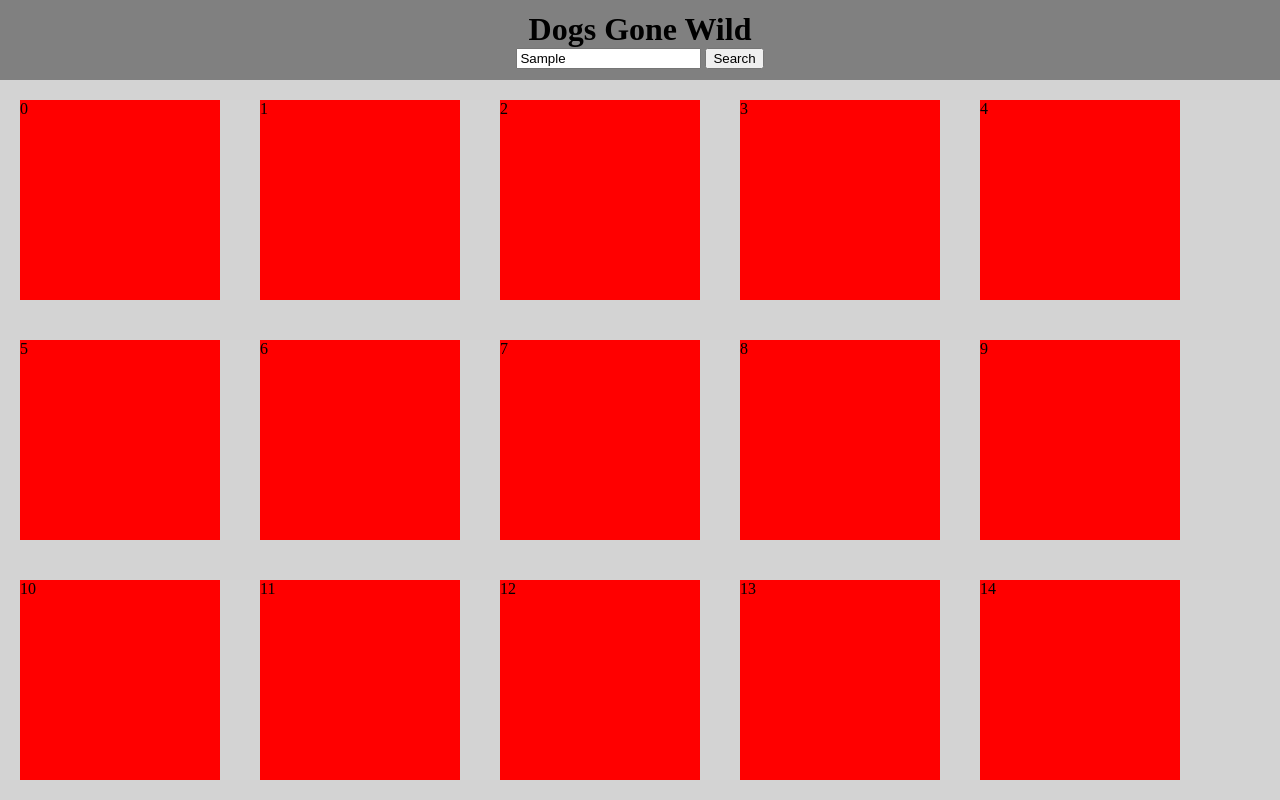
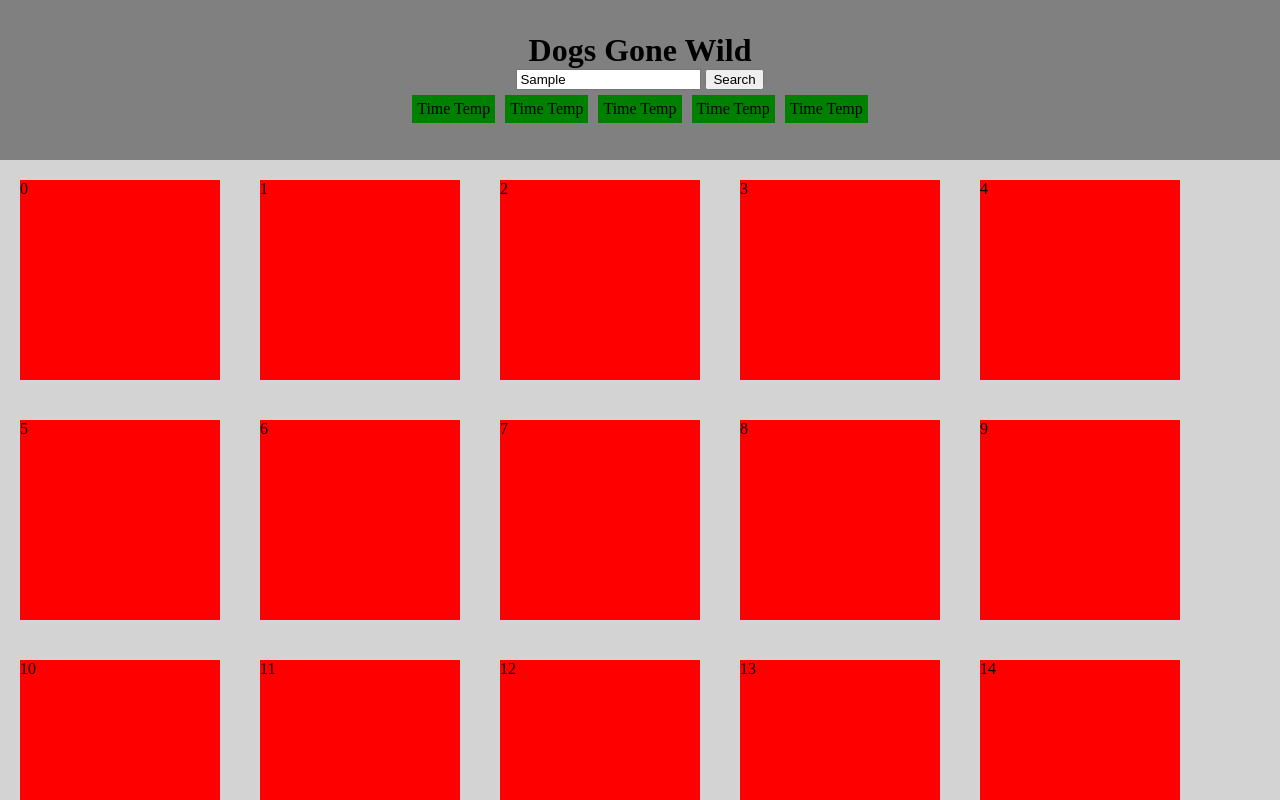
Before and after one commit to Trevor-McGuire/Project-1, a plain HTML site: page index.html in a window 1280 px wide. Both pictures are taken after typing "Sample" into the empty fields and a click on the button "Search". Drawn offline with nearby package versions, Linux system fonts and the light colour scheme; no server answers.

Commit message:
elements to hold weather data added

```diff
--- a/assets/script/script.js
+++ b/assets/script/script.js
@@ -18,7 +18,6 @@ function locationPicked(e) {
     // todo validate input
     transformToPhase2()
   }
-
 }
 
 function transformToPhase2() {
@@ -29,15 +28,17 @@ function transformToPhase2() {
   var header = document.querySelector("header")
   var aside = document.querySelector("aside")
   var main = document.querySelector("main")
+  var weather = document.querySelector(".weather")
 
   // clear anything from <aside> and <main>
   aside.textContent = '';
   main.textContent = '';
 
   // change heights and widths
-  header.setAttribute("style","height:10%;width:100%")
-  aside.setAttribute("style","height:90%;width:0%")
-  main.setAttribute("style","height:90%;width:100%")
+  header.setAttribute("style","height:20%;width:100%")
+  aside.setAttribute("style","height:80%;width:0%")
+  main.setAttribute("style","height:80%;width:100%")
+  weather.setAttribute("style","display:flex;")
 
   // create 20 rancom articles for testing purposes
   for (i=0 ; i<20 ; i++) {
@@ -59,9 +60,9 @@ function transformToPhase3(e) {
   var main = document.querySelector("main")
 
   // change heights and widths
-  header.setAttribute("style","height:10%;width:100%")
-  aside.setAttribute("style","height:90%;width:50%")
-  main.setAttribute("style","height:90%;width:50%")
+  header.setAttribute("style","height:20%;width:100%")
+  aside.setAttribute("style","height:80%;width:50%")
+  main.setAttribute("style","height:80%;width:50%")
 
   // print which <article> was clicked on to <aside>
   aside.textContent = `You just clicked the <article id="${e.target.id}">`
--- a/assets/style/style.css
+++ b/assets/style/style.css
@@ -19,7 +19,7 @@ header {
   flex-direction: column;
   background-color:gray;
   width:100%;
-  height:90%;
+  height:100%;
 }
 
 h1 {
@@ -49,3 +49,11 @@ article {
   margin:20px;
   display:inline-block;
 }
+.weather {
+  display:none;
+}
+.weather>div {
+  margin:5px;
+  background-color: green;
+  padding:5px;
+}
--- a/index.html
+++ b/index.html
@@ -28,6 +28,28 @@
       <input type="text" id="search-input" placeholder="Enter Your City:" />
       <button id="search-button">Search</button>
     </div>
+    <div class="weather">
+      <div>
+        <span>Time</span>
+        <span>Temp</span>
+      </div>
+      <div>
+        <span>Time</span>
+        <span>Temp</span>
+      </div>
+      <div>
+        <span>Time</span>
+        <span>Temp</span>
+      </div>
+      <div>
+        <span>Time</span>
+        <span>Temp</span>
+      </div>
+      <div>
+        <span>Time</span>
+        <span>Temp</span>
+      </div>
+    </div>
   </header>
 
 
```
